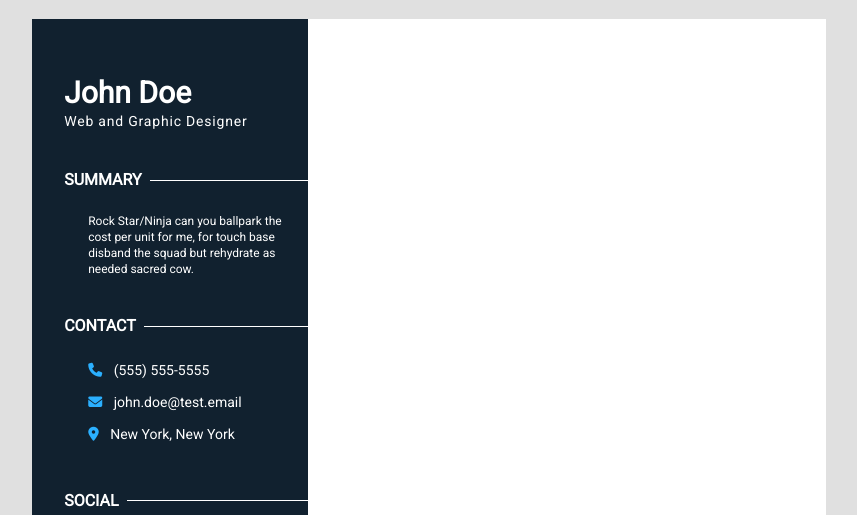
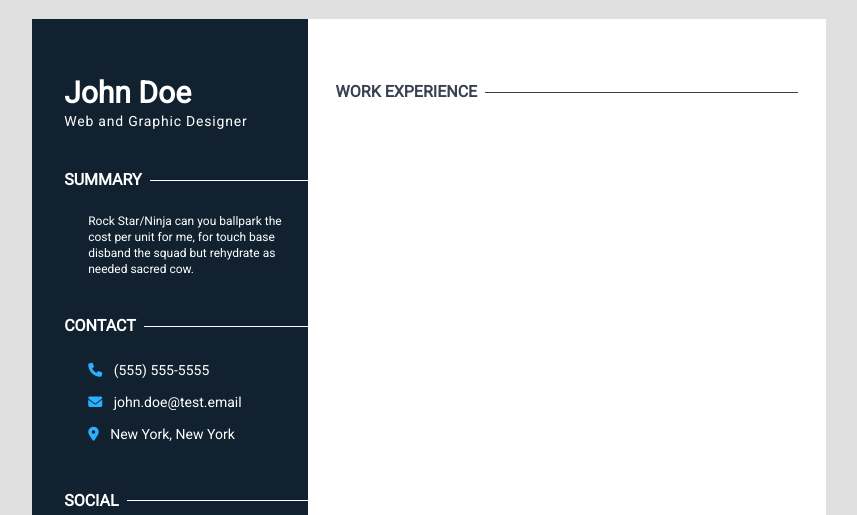
Before and after one commit to josh-mchugh/reactive-resume-style-guide, a website built with Vite: page index.html in a window 1280 px wide. Shown: the top 515 px of the page, without its empty margins (211-1068 px from the left). Built offline with nearby package versions, Linux system fonts and the light colour scheme.

Commit message:
Started Experiences Section

```diff
--- a/index.html
+++ b/index.html
@@ -188,7 +188,30 @@
                               <!-- Column - Right -->
                               <div class="section section--column-right">
                                   <div class="section__content section__content--column">
+                                      <!-- Experiences -->
+                                      <div class="section">
+                                          <div class="section__content section__content--column">
+                                              <!-- Header -->
+                                              <div class="section">
+                                                  <div class="section__content">
+                                                      <div class="header">
+                                                          <div class="header__title">WORK EXPERIENCE</div>
+                                                          <div class="header__divider">
+                                                              <div class="header-divider__container">
+                                                                  <div class="header-divider__line"></div>
+                                                              </div>
+                                                          </div>
+                                                      </div>
+                                                  </div>
+                                              </div>
+                                              <!-- Experience 1 -->
+                                              <div class="section">
+                                                  <div class="section__content">
 
+                                                  </div>
+                                              </div>
+                                          </div>
+                                      </div>
                                   </div>
                               </div>
                           </div>
--- a/styles/index.scss
+++ b/styles/index.scss
@@ -134,7 +134,6 @@ menu {
     margin-top: 3rem;
     margin-bottom: 0.5rem;
 }
-
 .header__title {
     flex: 1 1 auto;
     font-weight: 700;
```
